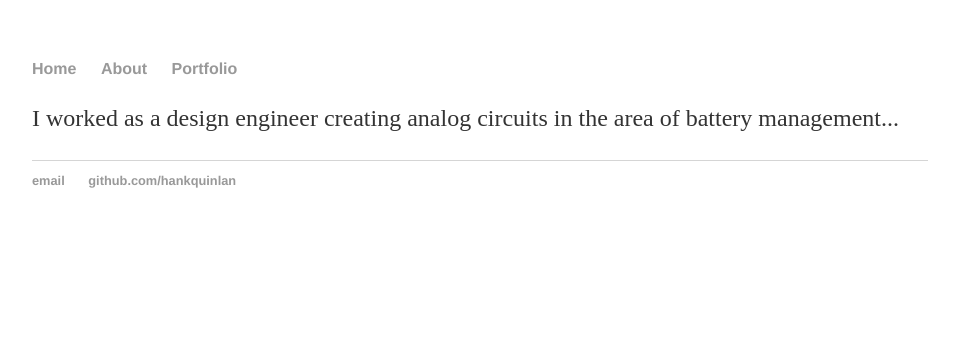
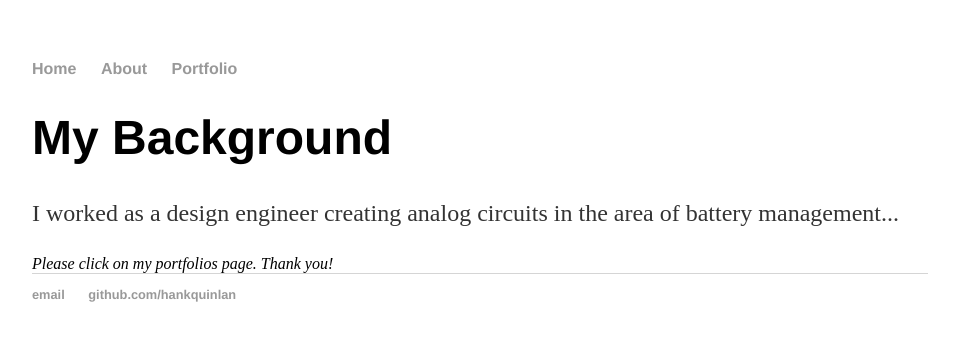
Before and after one commit to rodstaff/rodstaff.github.io, a Jekyll site: the page built from about/index.html, in a window 1280 px wide. Shown: the top 341 px of the page, without its empty margins (160-1119 px from the left). Built offline with Jekyll 4.4.1, drawn with Linux system fonts in a browser that asks for light colours.

Commit message:
Update index.html

```diff
--- a/about/index.html
+++ b/about/index.html
@@ -3,5 +3,7 @@ layout: default
 title: Rod K
 ---
 <div>
+     <h1>My Background</h1>
      <p>I worked as a design engineer creating analog circuits in the area of battery management...</p>
+     <em>Please click on my portfolios page.  Thank you!</em>
 </div>
```
